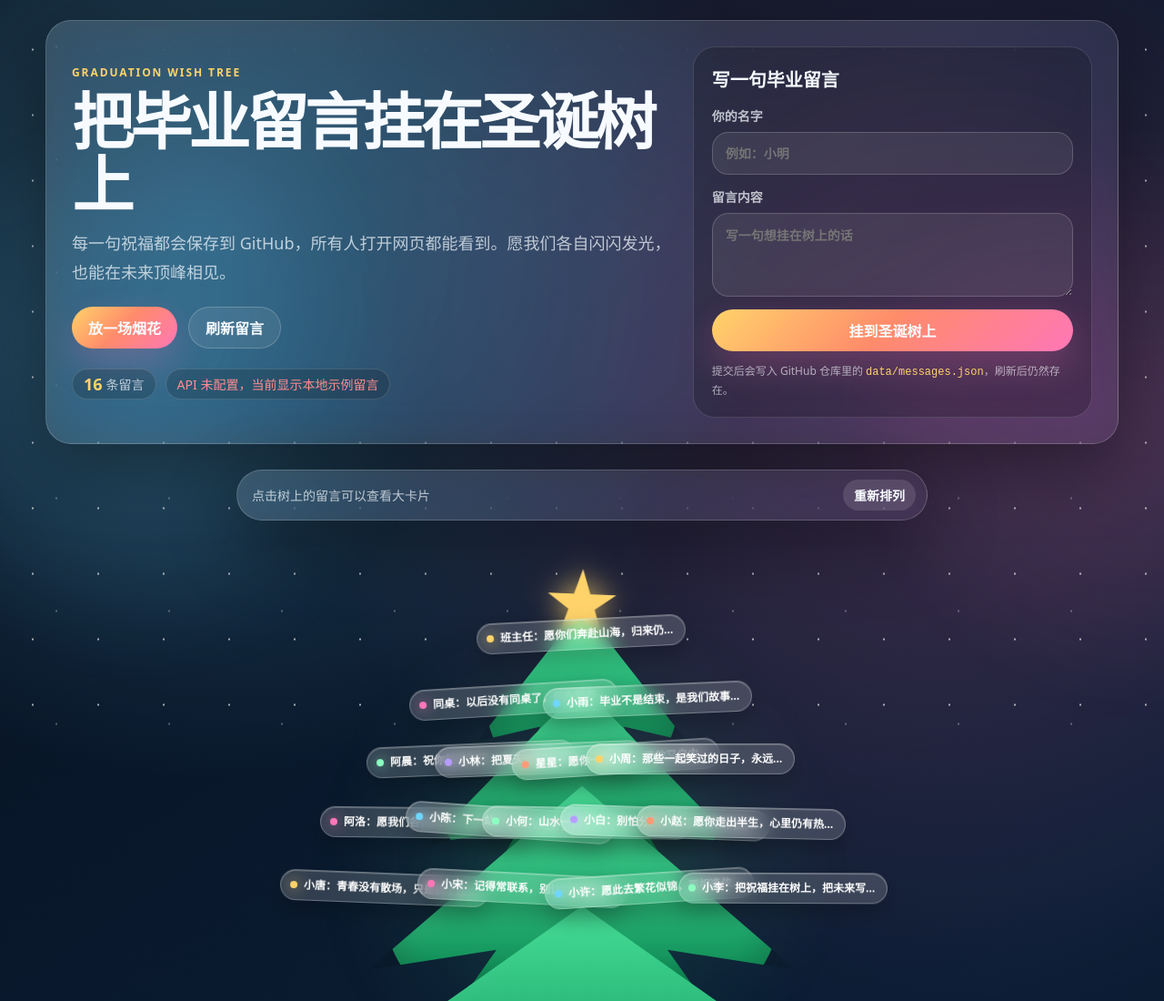
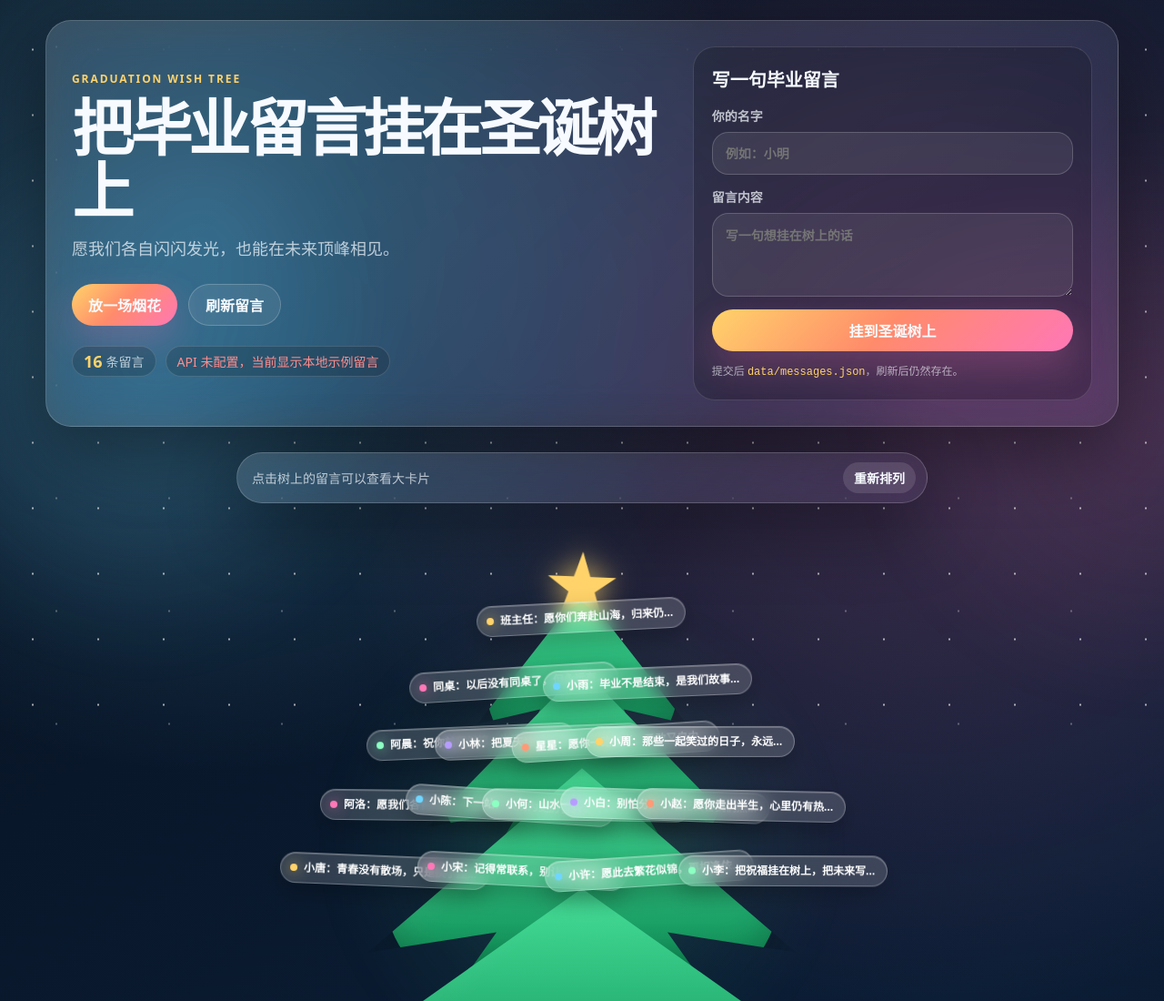
Before and after one commit to jiajia2222/graduation-wish-tree, a website: page public/index.html in a window 1280 px wide. Shown: the top 1100 px of the page at 91% size. Drawn offline with Linux system fonts and the light colour scheme; no server answers.

Commit message:
Update index.html

```diff
--- a/public/index.html
+++ b/public/index.html
@@ -4,7 +4,7 @@
   <meta charset="UTF-8" />
   <meta name="viewport" content="width=device-width, initial-scale=1, viewport-fit=cover" />
   <meta name="theme-color" content="#07111f" />
-  <meta name="description" content="毕业留言圣诞树：把每一句留言挂到圣诞树上，烟花、飘雪、手机端优化，留言写入 GitHub。" />
+  <meta name="description" content="毕业留言圣诞树：把每一句留言挂到圣诞树上" />
   <title>毕业留言圣诞树</title>
   <link rel="stylesheet" href="./style.css" />
 </head>
@@ -18,7 +18,7 @@
       <div class="hero-copy">
         <p class="eyebrow">Graduation Wish Tree</p>
         <h1>把毕业留言挂在圣诞树上</h1>
-        <p class="subtitle">每一句祝福都会保存到 GitHub，所有人打开网页都能看到。愿我们各自闪闪发光，也能在未来顶峰相见。</p>
+        <p class="subtitle">愿我们各自闪闪发光，也能在未来顶峰相见。</p>
         <div class="hero-actions">
           <button id="boomBtn" class="btn primary" type="button">放一场烟花</button>
           <button id="refreshBtn" class="btn ghost" type="button">刷新留言</button>
@@ -41,7 +41,7 @@
         </label>
         <input id="websiteInput" class="hidden-field" name="website" tabindex="-1" autocomplete="off" />
         <button id="submitBtn" class="btn submit" type="submit">挂到圣诞树上</button>
-        <p class="form-tip">提交后会写入 GitHub 仓库里的 <code>data/messages.json</code>，刷新后仍然存在。</p>
+        <p class="form-tip">提交后 <code>data/messages.json</code>，刷新后仍然存在。</p>
       </form>
     </section>
 
```
